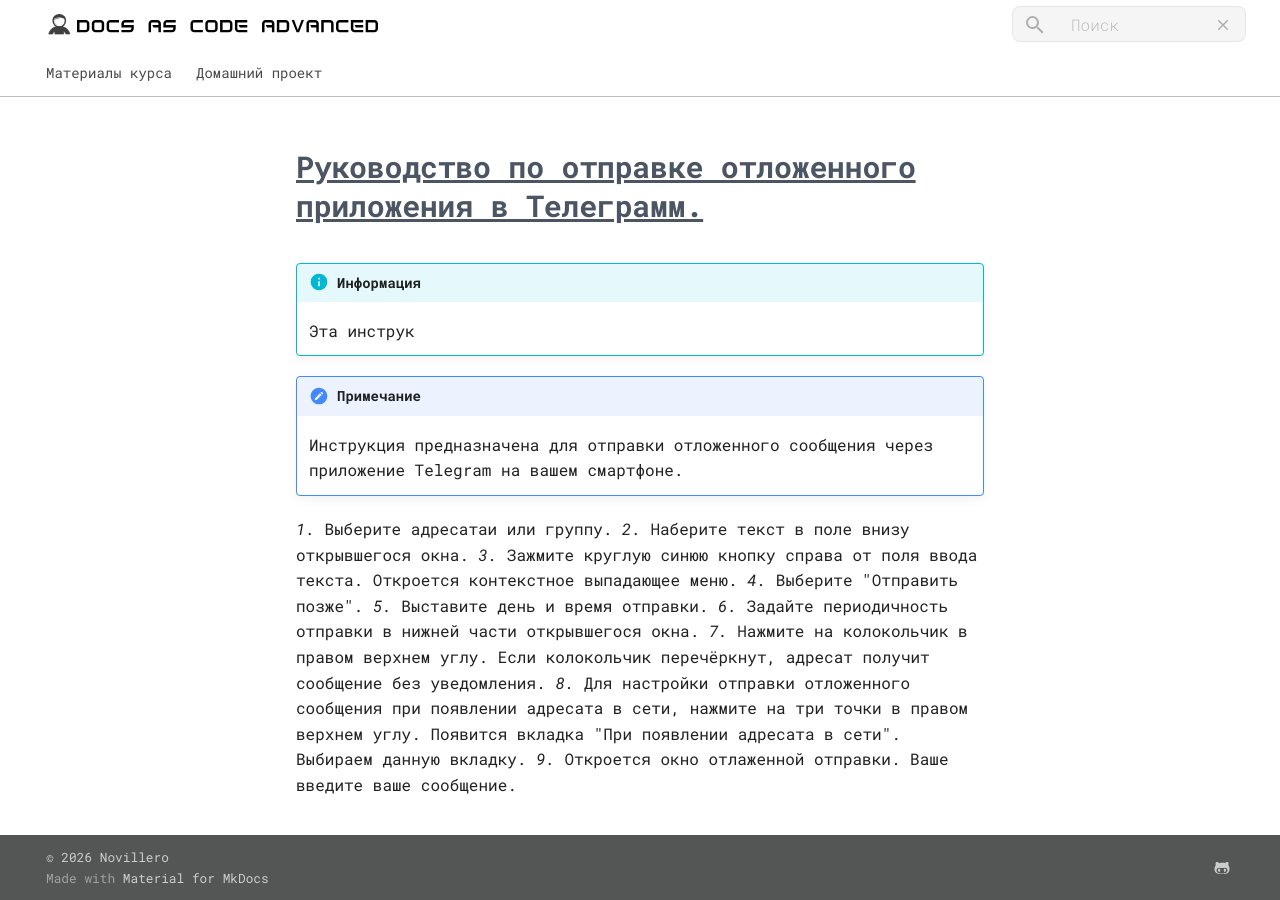
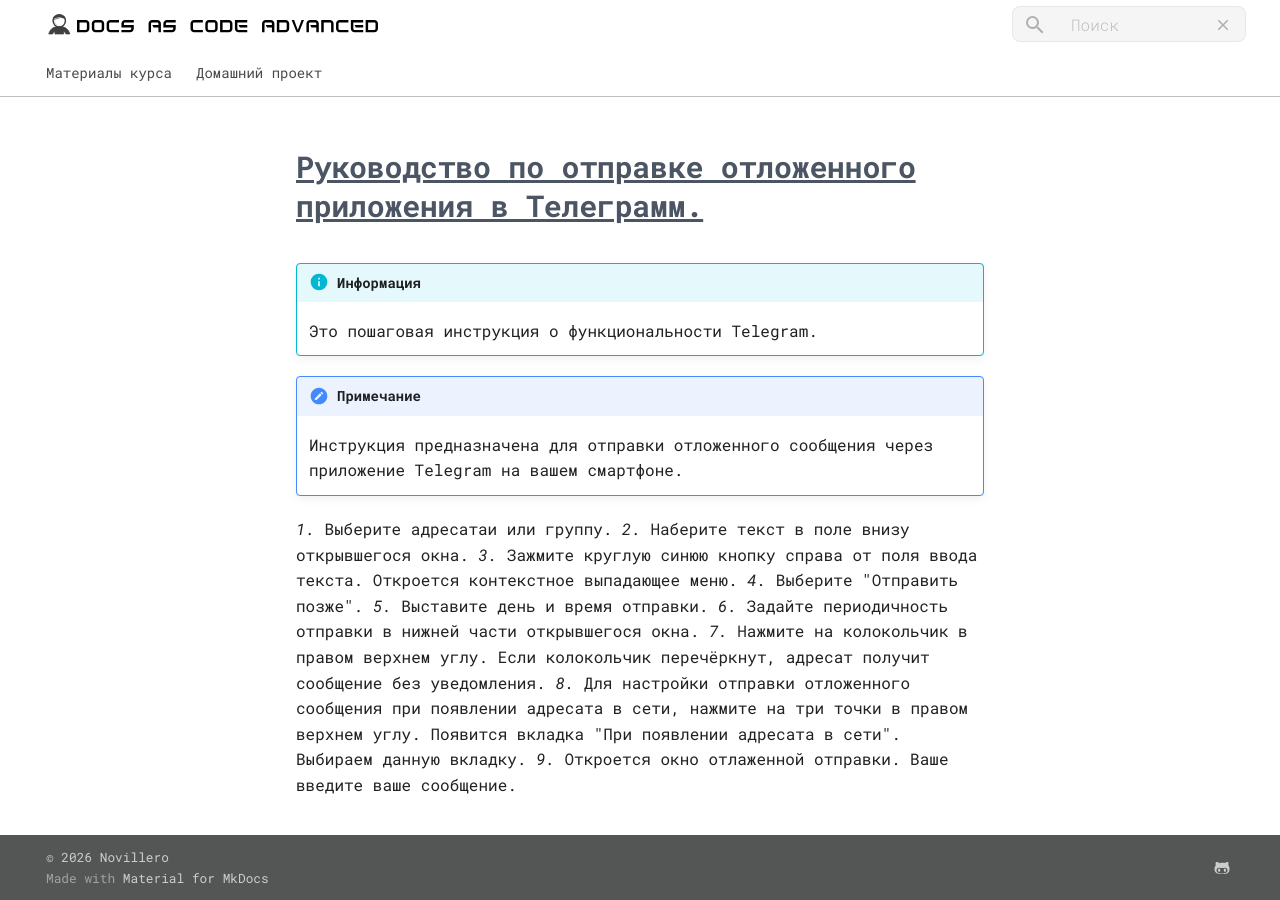
Before and after one commit to novillero/dac-4, an MkDocs documentation site: the page built from docs/instructions/alexeypensador-user-manual-pending-messages.md.md, in a window 1280 px wide. Built offline with MkDocs 1.6.1 and Material for MkDocs 9.7.7, drawn with Linux system fonts in a browser that asks for light colours.

Commit message:
Внесены правки в блок информация

```diff
--- a/docs/instructions/alexeypensador-user-manual-pending-messages.md.md
+++ b/docs/instructions/alexeypensador-user-manual-pending-messages.md.md
@@ -1,7 +1,7 @@
 # ^^Руководство по отправке отложенного приложения в Телеграмм.^^
 
 !!! info "Информация"
-    Эта инструк
+    Это пошаговая инструкция о функциональности Telegram.
 
 !!! note "Примечание"
     Инструкция предназначена для отправки отложенного сообщения через приложение Telegram на вашем смартфоне.
```
